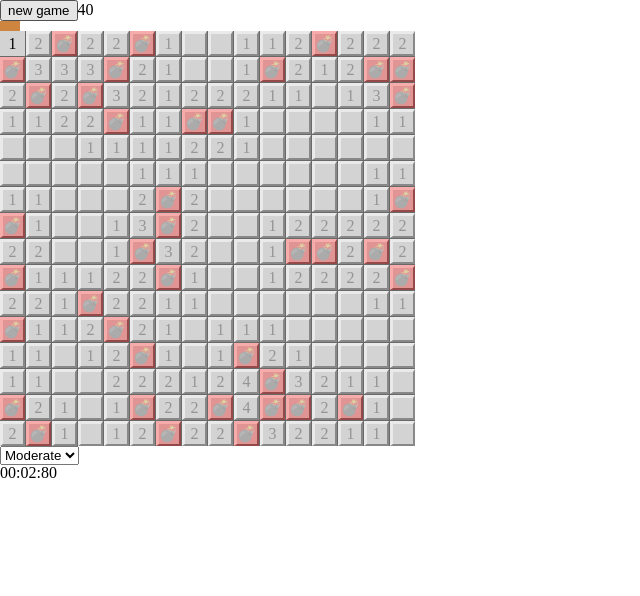
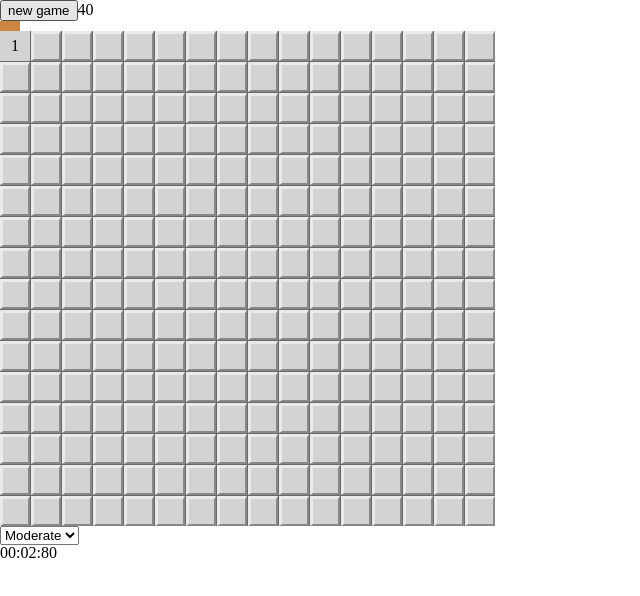
Before and after one commit to jonganebski/react_games, a React (Create React App) app: page / in a window 1280 px wide. Both pictures are taken after a click on the element 12 px from the left and 43 px from the top of the page. Shown: the top 596 px of the page, without its empty margins (0-640 px from the left). Built offline with nearby package versions, Linux system fonts and the light colour scheme.

Commit message:
small changes

```diff
--- a/src/Components/Minesweeper.tsx
+++ b/src/Components/Minesweeper.tsx
@@ -24,10 +24,14 @@ import Timer from "./Timer";
 
 interface IBoxContent {
   isMine: boolean;
+  isRevealed: boolean;
+  isFlaged: boolean;
+  over: TOver;
 }
 interface IMineBoxShellProps {
   isRevealed: boolean;
   isMine: boolean;
+  isFlaged: boolean;
   over: TOver;
   onClick: (e: any) => void;
   onContextMenu: (e: React.MouseEvent<HTMLDivElement, MouseEvent>) => void;
@@ -46,8 +50,8 @@ const Container = styled.div`
 `;
 
 const MineBox = styled.div`
-  width: 25px;
-  height: 25px;
+  width: ${mineBoxSize}px;
+  height: ${mineBoxSize}px;
   position: relative;
   background-color: lightgray;
 `;
@@ -55,8 +59,11 @@ const MineBox = styled.div`
 const MineBoxShell = styled.div<IMineBoxShellProps>`
   position: absolute;
   z-index: 10;
-  width: 25px;
-  height: 25px;
+  width: ${mineBoxSize}px;
+  height: ${mineBoxSize}px;
+  display: flex;
+  align-items: center;
+  justify-content: center;
   background-color: lightgray;
   border-top: 3px solid whitesmoke;
   border-right: 2px solid dimgray;
@@ -64,7 +71,12 @@ const MineBoxShell = styled.div<IMineBoxShellProps>`
   border-bottom: 2px solid dimgray;
   cursor: default;
   opacity: ${(props) => {
-    if (props.over.bool && !props.over.isVictory && props.isMine) {
+    if (
+      props.over.bool &&
+      !props.over.isVictory &&
+      props.isMine &&
+      !props.isFlaged
+    ) {
       console.log("Boom!!!");
       return 0;
     }
@@ -80,7 +92,15 @@ const MineBoxShell = styled.div<IMineBoxShellProps>`
 const BoxContent = styled.div<IBoxContent>`
   width: 100%;
   height: 100%;
-  background-color: ${(props) => (props.isMine ? "red" : "lightgray")};
+  background-color: ${(props) =>
+    props.isMine && props.isRevealed
+      ? "red"
+      : props.isMine &&
+        props.over.bool &&
+        !props.over.isVictory &&
+        !props.isFlaged
+      ? "red"
+      : "lightgray"};
   display: flex;
   align-items: center;
   justify-content: center;
@@ -105,15 +125,20 @@ const Minesweeper = () => {
   const [flagCount, setFlagCount] = useState(0);
   const indicatorRef = useRef<HTMLDivElement | null>(null);
 
-  useEffect(() => {
+  const initialized = !start.bool && !over.bool && !isReady;
+  const initialize = () => {
     setStart({ bool: false, id: 0 });
     setOver({ bool: false, isVictory: false });
+    setIsReady(false);
+  };
+
+  useEffect(() => {
+    initialize();
   }, [mode]);
 
   // Create object with out value and mine. This is just for layout.
   useEffect(() => {
-    if (!start.bool && !over.bool) {
-      setIsReady(false);
+    if (initialized) {
       if (indicatorRef.current) {
         indicatorRef.current.style.backgroundColor = "peru";
       }
@@ -131,7 +156,7 @@ const Minesweeper = () => {
       );
       setBoxes(stateObj);
     }
-  }, [mode, start, over]);
+  }, [mode, start, over, initialized]);
 
   // The mines will be deployed after user's initial click. It prevents initial click is dead end.
   useEffect(() => {
@@ -180,15 +205,7 @@ const Minesweeper = () => {
           ? "You won!"
           : "You lost..."}
       </span>
-      <button
-        onClick={() => {
-          setIsReady(false);
-          setStart({ bool: false, id: 0 });
-          setOver({ bool: false, isVictory: false });
-        }}
-      >
-        new game
-      </button>
+      <button onClick={initialize}>new game</button>
       <span>{mode.totalMines - flagCount}</span>
       <div
         ref={indicatorRef}
@@ -211,6 +228,7 @@ const Minesweeper = () => {
                     isRevealed={isRevealed}
                     over={over}
                     isMine={isMine}
+                    isFlaged={isFlaged}
                     onClick={(e) =>
                       handleClick(
                         e,
@@ -246,8 +264,19 @@ const Minesweeper = () => {
                     {isFlaged ? "🚩" : isQuestion ? "❓" : ""}
                   </MineBoxShell>
                   {isReady && (
-                    <BoxContent isMine={isMine}>
-                      {value === -1 ? "💣" : value === 0 ? "" : value}
+                    <BoxContent
+                      isMine={isMine}
+                      isRevealed={isRevealed}
+                      isFlaged={isFlaged}
+                      over={over}
+                    >
+                      {value === -1 && isRevealed
+                        ? "💣"
+                        : value === -1 && over.bool
+                        ? "💣"
+                        : value !== 0 && isRevealed
+                        ? value
+                        : ""}
                     </BoxContent>
                   )}
                 </MineBox>
@@ -271,7 +300,7 @@ const Minesweeper = () => {
         <option value={midd.level}>Moderate</option>
         <option value={hard.level}>Hard</option>
       </select>
-      <Timer start={start} over={over} isReady={isReady} />
+      <Timer start={start} over={over} />
     </>
   );
 };
--- a/src/Components/Timer.tsx
+++ b/src/Components/Timer.tsx
@@ -5,10 +5,9 @@ import { timeToString } from "../utils/globalUtils";
 interface ITimerProps {
   start: TStart;
   over: TOver;
-  isReady: boolean;
 }
 
-const Timer: React.FC<ITimerProps> = ({ start, over, isReady }) => {
+const Timer: React.FC<ITimerProps> = ({ start, over }) => {
   const [time, setTime] = useState(0);
   const [startedAt, setStartedAt] = useState(0);
   useEffect(() => {
--- a/src/constants/minesweeper.ts
+++ b/src/constants/minesweeper.ts
@@ -5,4 +5,4 @@ export const midd = {
   level: "moderate",
 };
 export const hard = { totalMines: 99, size: { x: 30, y: 16 }, level: "hard" };
-export const mineBoxSize = 25;
+export const mineBoxSize = 30;
```
